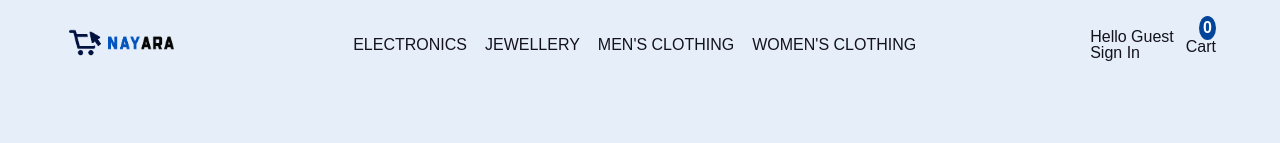
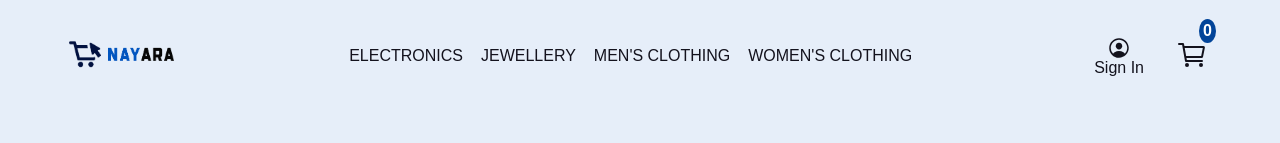
Before and after one commit to sree-lakshmi-n/nayara-shopping-website, a React (Create React App) app: page / in a window 1280 px wide. Shown: the top 143 px of the page. Built offline with nearby package versions, Linux system fonts and the light colour scheme; no server answers; a web font is replaced by a local one.

Commit message:
cart option and login option edits

```diff
--- a/src/components/NavOptions/NavOptions.js
+++ b/src/components/NavOptions/NavOptions.js
@@ -23,24 +23,27 @@ export default function NavOptions(props) {
         element="ul"
       >
         <Link to={!user && "/login"}>
-          <div onClick={handleAuthentication} className="header__option">
-            <span className="header__optionLineOne">
+          <div
+            onClick={handleAuthentication}
+            className="header__option header__option-login"
+          >
+            {/* <span className="header__optionLineOne">
               Hello {!user ? "Guest" : user.email}
-            </span>
-            <br />
+            </span> */}
+
+            <ion-icon name="person-circle-outline"></ion-icon>
             <span className="header__optionLineTwo">
               {user ? "Sign Out" : "Sign In"}
             </span>
           </div>
         </Link>
 
-        <FlexWrapper className="nav-option-item" element="ul">
-          <Link to="/checkout">
+        <FlexWrapper className="nav-option-item" element="div">
+          <Link to="/checkout" className="cart-icon">
             {" "}
             <ion-icon name={`cart-outline`}></ion-icon>
           </Link>
           <span className="cart-total">{basket?.length}</span>
-          <span className="option-label">Cart</span>
         </FlexWrapper>
       </FlexWrapper>
     </nav>
```
